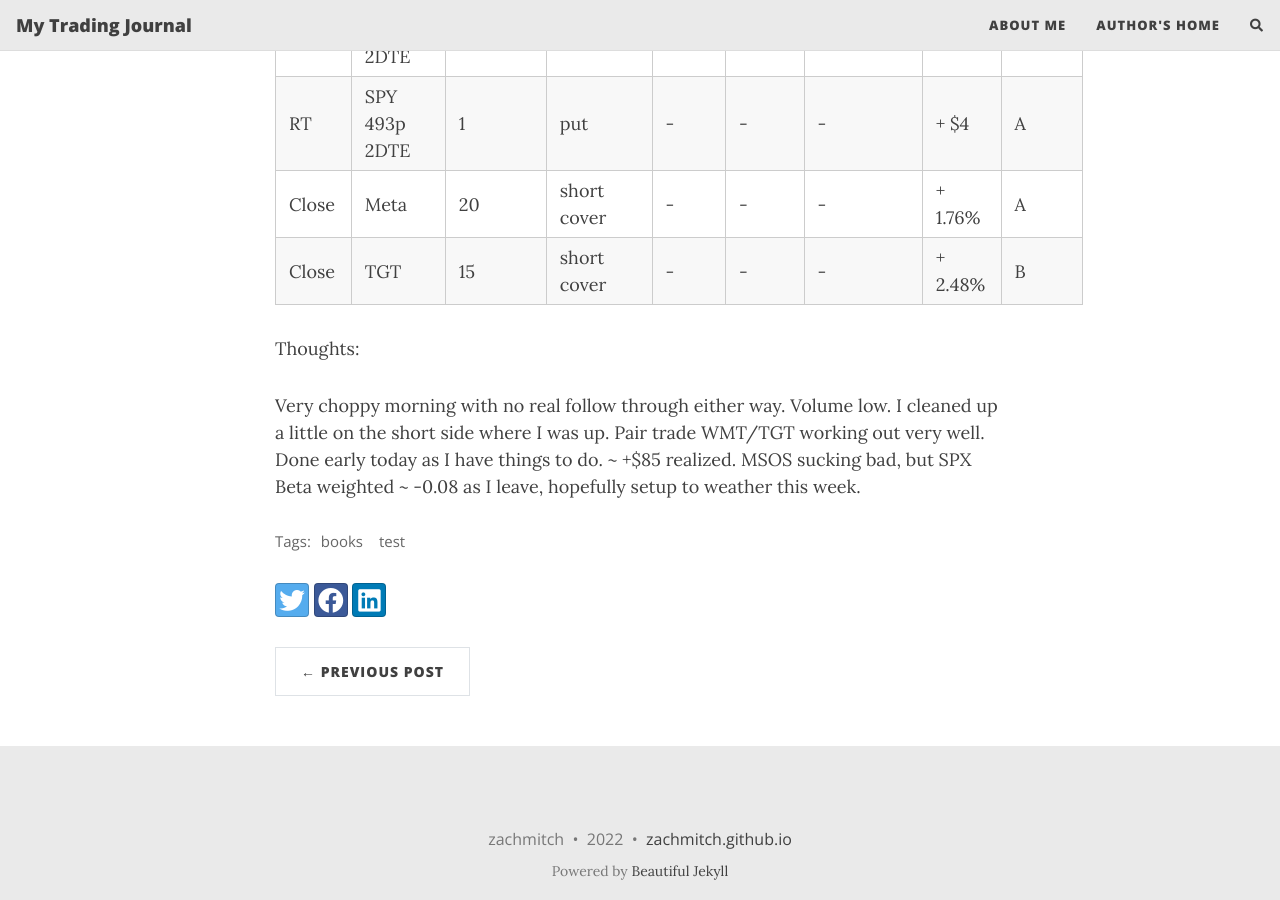
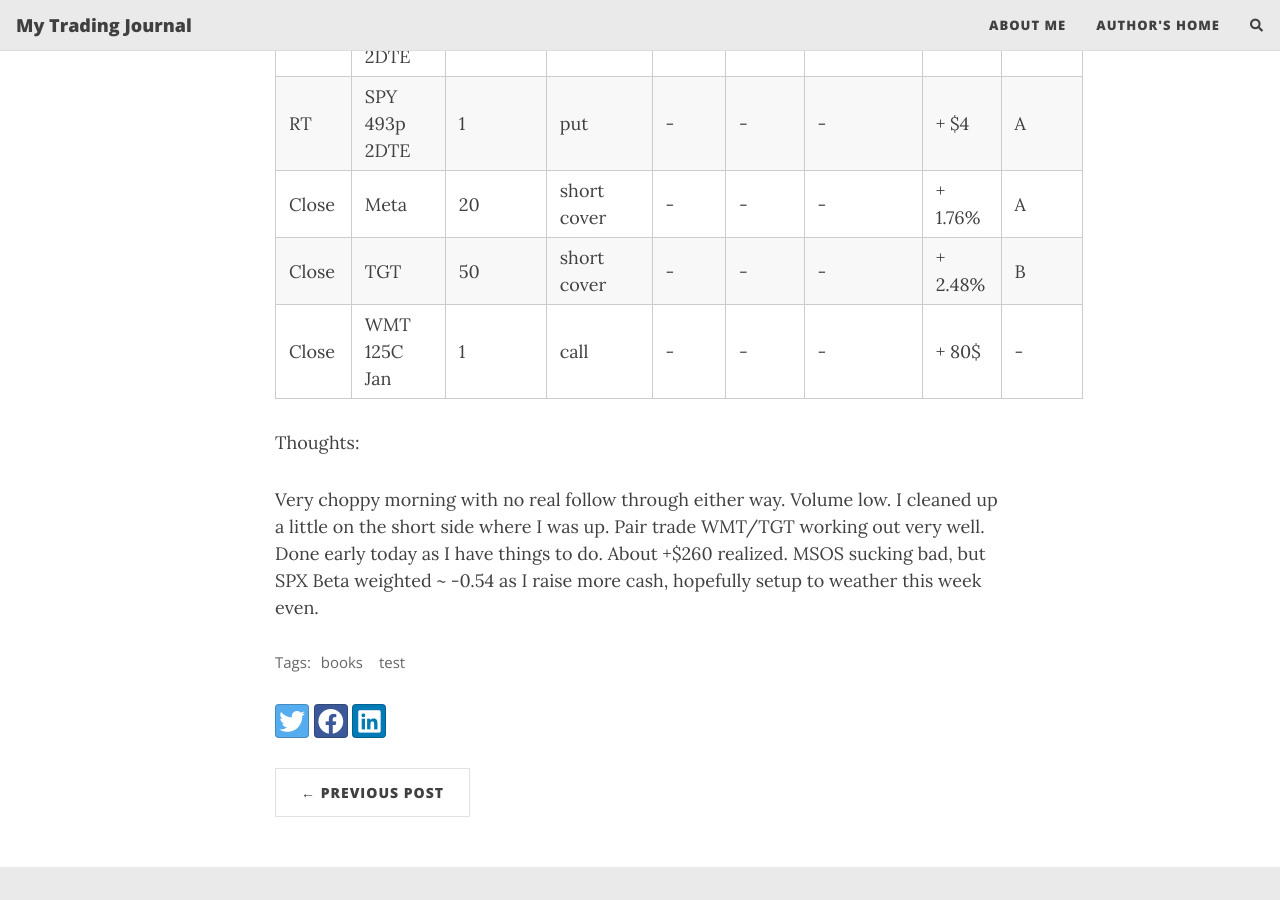
Before and after one commit to zachmitch/zachmitch.github.io, a Jekyll site: the page built from _posts/2022-12-11-trading-journal.md, in a window 1280 px wide and 900 px high, scrolled down 4130 px. Built offline with Jekyll 4.4.1, drawn with Linux system fonts in a browser that asks for light colours; nearby versions of some CDN libraries; comment, search, counter and statistics services are not loaded.

Commit message:
Journal 20221212

```diff
--- a/_posts/2022-12-11-trading-journal.md
+++ b/_posts/2022-12-11-trading-journal.md
@@ -119,9 +119,10 @@
 | RT | SPY 493p 2DTE | 1 | put | - | - | - | - $10 | A |
 | RT | SPY 493p 2DTE | 1 | put | - | - | - | + $4 | A |
 | Close | Meta | 20 | short cover | - | - | - | + 1.76% | A |
-| Close | TGT | 15 | short cover | - | - | - | + 2.48% | B |
+| Close | TGT | 50 | short cover | - | - | - | + 2.48% | B |
+| Close | WMT 125C Jan | 1 | call | - | - | - | + 80$ | - |
 
 
 Thoughts:
 
-Very choppy morning with no real follow through either way.  Volume low.  I cleaned up a little on the short side where I was up.  Pair trade WMT/TGT working out very well.  Done early today as I have things to do.  ~ +$85 realized.  MSOS sucking bad, but SPX Beta weighted ~ -0.08 as I leave, hopefully setup to weather this week.
+Very choppy morning with no real follow through either way.  Volume low.  I cleaned up a little on the short side where I was up.  Pair trade WMT/TGT working out very well.  Done early today as I have things to do.  About +$260 realized.  MSOS sucking bad, but SPX Beta weighted ~ -0.54 as I raise more cash, hopefully setup to weather this week even.
```
